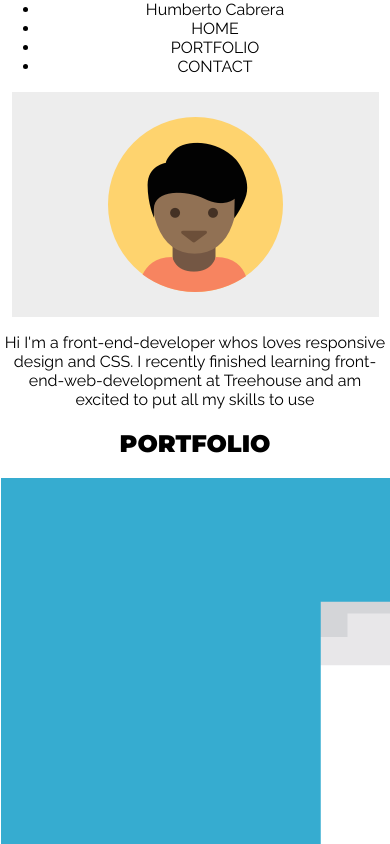
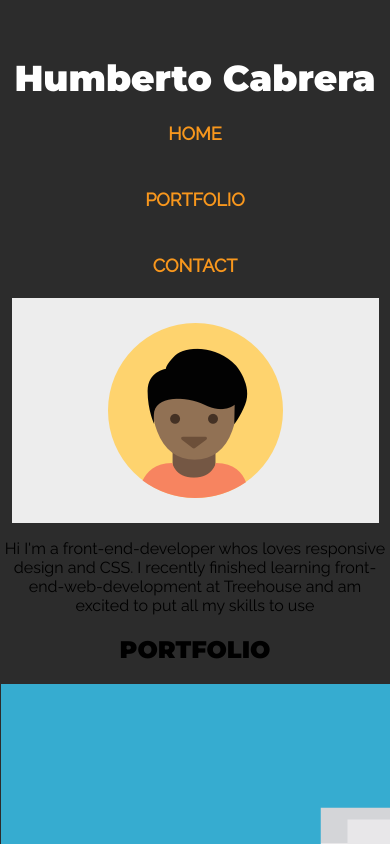
Before and after one commit to hcabrera92/HumbertoC-responsive-layout-site, a plain HTML site: page index.html in a window 390 px wide. Shown: the top 844 px of the page. Drawn offline with Linux system fonts and the light colour scheme.

Commit message:
Updating CSS - Mobile Approach First

```diff
--- a/css/styles.css
+++ b/css/styles.css
@@ -8,8 +8,53 @@ body {
   padding: 0;
   text-align: center;
   font-family: 'Raleway', sans-serif;
+  background-color: 2C2C2C;
 }
 h1, h2, h3, h4, h5, h6 {
   font-family: 'Montserrat', sans-serif;
   font-weight: 900;
 }
+ul,
+li {
+  margin: 0;
+  padding: 0;
+  list-style-type: none;
+}
+a{
+  text-decoration: none;
+
+}
+
+
+/*MAIN STYLES*/
+.main-nav {
+    padding-top: 2em;
+}
+
+.nav {
+  margin-top:  1.5em;
+}
+
+
+.nav a {
+  display: block;
+  color: #F8971D;
+  font-size: 1.125em;
+  font-weight: 900;
+  text-align: center;
+  padding: 1.25em;
+  /* border-bottom: 1px solid #ebecec; */
+
+}
+
+nav a:hover {
+  color: white;
+
+}
+
+.name-logo {
+  font-family: 'Montserrat', sans-serif;
+  font-size: 2.25em;
+  color: white;
+
+}
--- a/index.html
+++ b/index.html
@@ -11,11 +11,11 @@
   </head>
   <body>
     <nav class="main-nav">
-      <ul>
-        <li>Humberto Cabrera</li>
-        <li>HOME</li>
-        <li>PORTFOLIO</li>
-        <li>CONTACT</li>
+      <ul class="nav">
+        <li class="name-logo">Humberto Cabrera</li>
+        <li><a href="#">HOME</a></li>
+        <li><a href="#">PORTFOLIO</a></li>
+        <li><a href="#">CONTACT</a></li>
       </ul>
     </nav>
 
```
